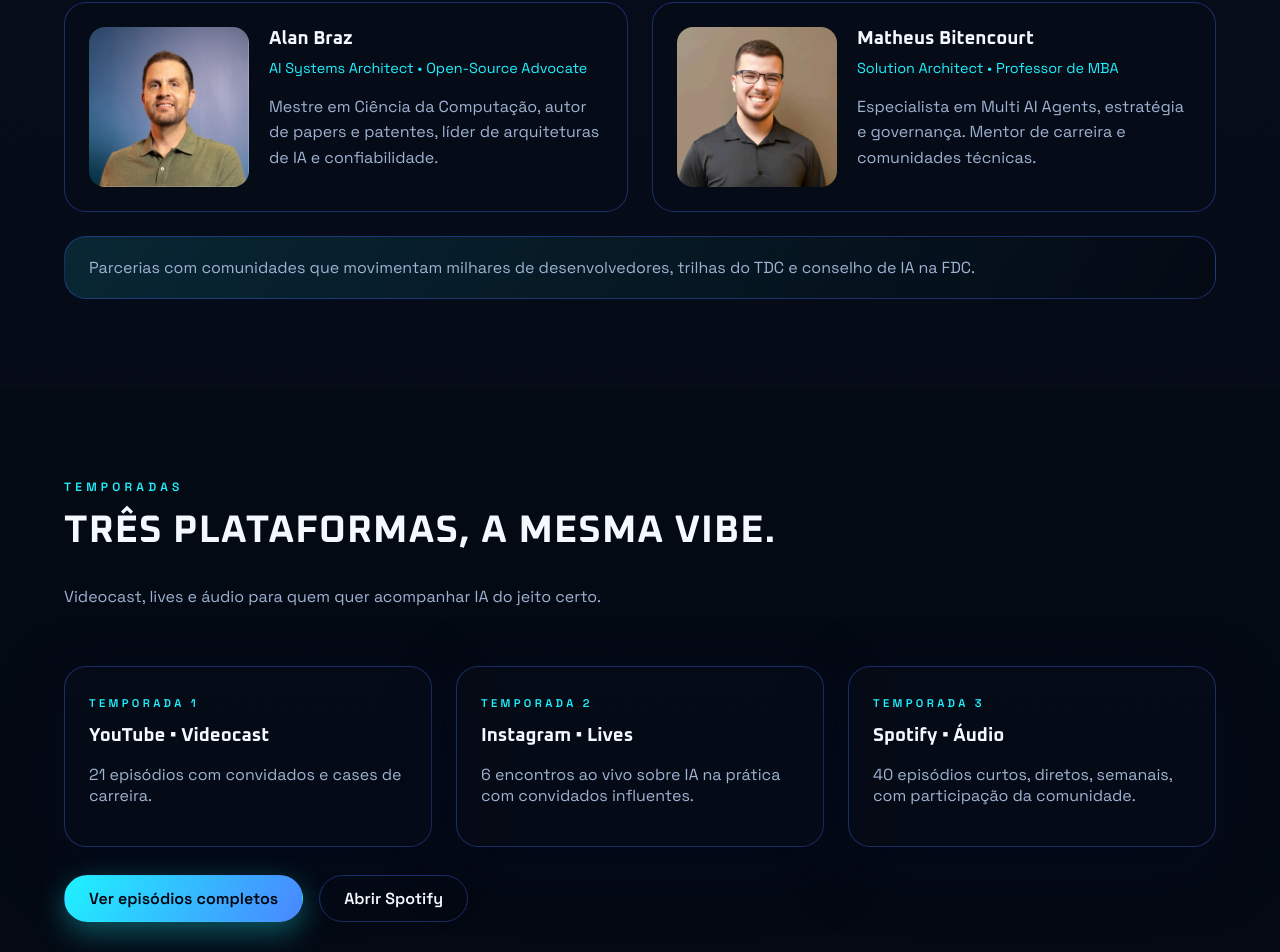
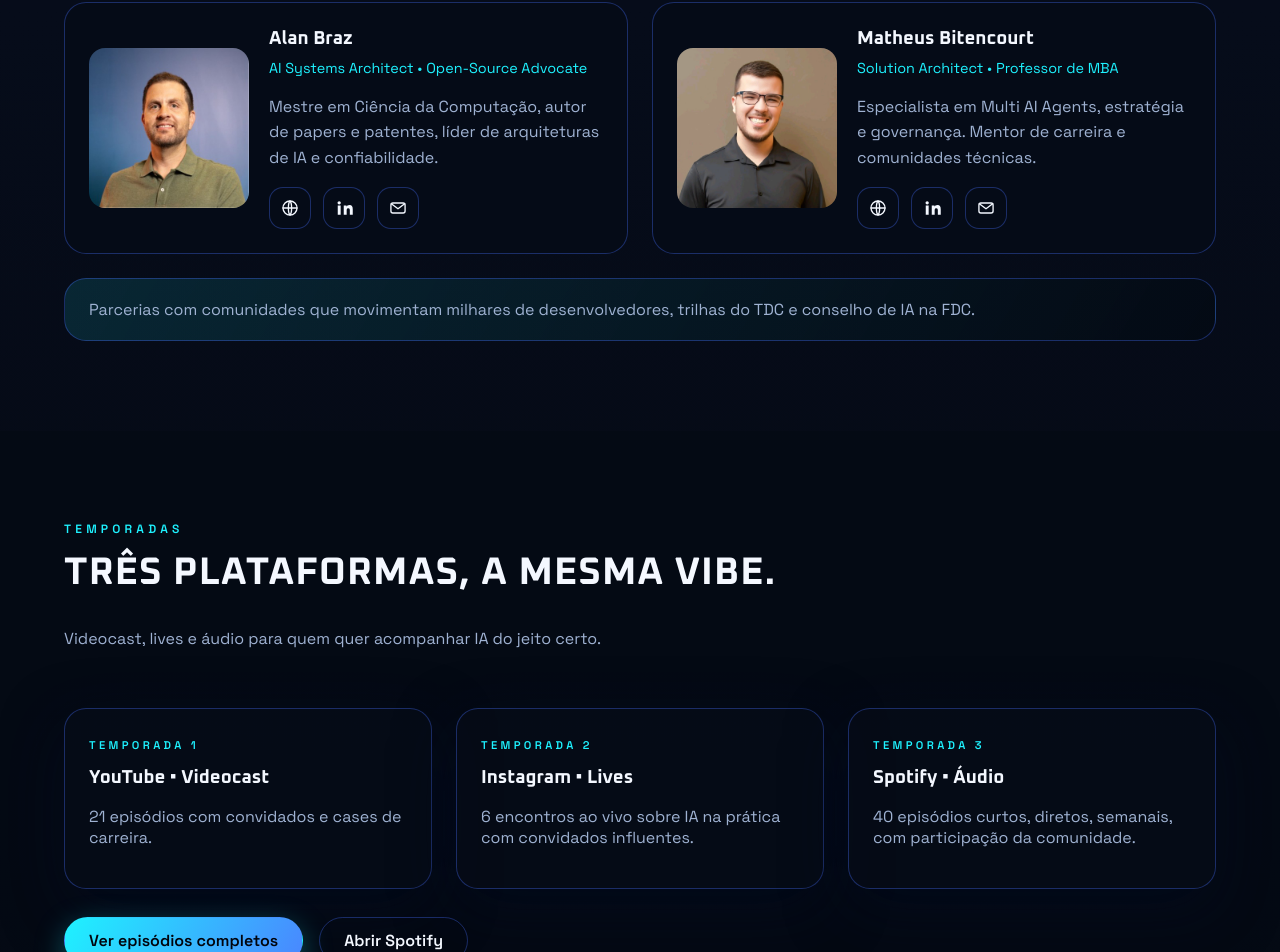
Before and after one commit to pullrecast-dev/pullrecast-dev.github.io, a React (Vite) app: page / in a window 1280 px wide. Shown: the part 2418-3370 px from the top of the page. Built offline with nearby package versions, Linux system fonts and the light colour scheme.

Commit message:
hosts links

```diff
--- a/src/App.jsx
+++ b/src/App.jsx
@@ -606,6 +606,71 @@ function Home() {
                   Mestre em Ciência da Computação, autor de papers e patentes, líder
                   de arquiteturas de IA e confiabilidade.
                 </p>
+                <div className="host-links">
+                  <a
+                    className="icon-link"
+                    href="https://alan.ia.br"
+                    aria-label="Website do Alan"
+                    target="_blank"
+                    rel="noreferrer"
+                  >
+                    <span className="sr-only">Website do Alan</span>
+                    <svg viewBox="0 0 24 24" aria-hidden="true">
+                      <circle cx="12" cy="12" r="8.4" fill="none" stroke="currentColor" strokeWidth="1.6" />
+                      <path
+                        d="M3.6 12h16.8M12 3.6c2.6 2.8 2.6 13.9 0 16.8M12 3.6c-2.6 2.8-2.6 13.9 0 16.8"
+                        fill="none"
+                        stroke="currentColor"
+                        strokeWidth="1.6"
+                        strokeLinecap="round"
+                      />
+                    </svg>
+                  </a>
+                  <a
+                    className="icon-link"
+                    href="https://www.linkedin.com/in/alanbraz"
+                    aria-label="LinkedIn do Alan"
+                    target="_blank"
+                    rel="noreferrer"
+                  >
+                    <span className="sr-only">LinkedIn do Alan</span>
+                    <svg viewBox="0 0 24 24" aria-hidden="true">
+                      <path
+                        d="M4.5 9H8v11H4.5V9zm1.7-5.2a2 2 0 110 4 2 2 0 010-4zM11.5 9H15v1.5c.5-1 1.7-2 3.6-2 3 0 3.9 2 3.9 5.3V20H19v-5.3c0-1.4-.5-2.4-1.8-2.4-1 0-1.6.7-1.9 1.4-.1.3-.1.7-.1 1.2V20h-3.5V9z"
+                        fill="currentColor"
+                      />
+                    </svg>
+                  </a>
+                  <a
+                    className="icon-link"
+                    href="mailto:alan@podcast.ia.br"
+                    aria-label="Email do Alan"
+                    target="_blank"
+                    rel="noreferrer"
+                  >
+                    <span className="sr-only">Email do Alan</span>
+                    <svg viewBox="0 0 24 24" aria-hidden="true">
+                      <rect
+                        x="3.5"
+                        y="6"
+                        width="17"
+                        height="12"
+                        rx="2.4"
+                        fill="none"
+                        stroke="currentColor"
+                        strokeWidth="1.6"
+                      />
+                      <path
+                        d="M4 7l8 6 8-6"
+                        fill="none"
+                        stroke="currentColor"
+                        strokeWidth="1.6"
+                        strokeLinecap="round"
+                        strokeLinejoin="round"
+                      />
+                    </svg>
+                  </a>
+                </div>
               </div>
             </article>
             <article className="host-card">
@@ -617,6 +682,71 @@ function Home() {
                   Especialista em Multi AI Agents, estratégia e governança. Mentor
                   de carreira e comunidades técnicas.
                 </p>
+                <div className="host-links">
+                  <a
+                    className="icon-link"
+                    href="https://matheus.ia.br"
+                    aria-label="Website do Matheus"
+                    target="_blank"
+                    rel="noreferrer"
+                  >
+                    <span className="sr-only">Website do Matheus</span>
+                    <svg viewBox="0 0 24 24" aria-hidden="true">
+                      <circle cx="12" cy="12" r="8.4" fill="none" stroke="currentColor" strokeWidth="1.6" />
+                      <path
+                        d="M3.6 12h16.8M12 3.6c2.6 2.8 2.6 13.9 0 16.8M12 3.6c-2.6 2.8-2.6 13.9 0 16.8"
+                        fill="none"
+                        stroke="currentColor"
+                        strokeWidth="1.6"
+                        strokeLinecap="round"
+                      />
+                    </svg>
+                  </a>
+                  <a
+                    className="icon-link"
+                    href="https://www.linkedin.com/in/matheusbitencourt-ai"
+                    aria-label="LinkedIn do Matheus"
+                    target="_blank"
+                    rel="noreferrer"
+                  >
+                    <span className="sr-only">LinkedIn do Matheus</span>
+                    <svg viewBox="0 0 24 24" aria-hidden="true">
+                      <path
+                        d="M4.5 9H8v11H4.5V9zm1.7-5.2a2 2 0 110 4 2 2 0 010-4zM11.5 9H15v1.5c.5-1 1.7-2 3.6-2 3 0 3.9 2 3.9 5.3V20H19v-5.3c0-1.4-.5-2.4-1.8-2.4-1 0-1.6.7-1.9 1.4-.1.3-.1.7-.1 1.2V20h-3.5V9z"
+                        fill="currentColor"
+                      />
+                    </svg>
+                  </a>
+                  <a
+                    className="icon-link"
+                    href="mailto:matheus@podcast.ia.br"
+                    aria-label="Email do Matheus"
+                    target="_blank"
+                    rel="noreferrer"
+                  >
+                    <span className="sr-only">Email do Matheus</span>
+                    <svg viewBox="0 0 24 24" aria-hidden="true">
+                      <rect
+                        x="3.5"
+                        y="6"
+                        width="17"
+                        height="12"
+                        rx="2.4"
+                        fill="none"
+                        stroke="currentColor"
+                        strokeWidth="1.6"
+                      />
+                      <path
+                        d="M4 7l8 6 8-6"
+                        fill="none"
+                        stroke="currentColor"
+                        strokeWidth="1.6"
+                        strokeLinecap="round"
+                        strokeLinejoin="round"
+                      />
+                    </svg>
+                  </a>
+                </div>
               </div>
             </article>
           </div>
--- a/src/index.css
+++ b/src/index.css
@@ -522,6 +522,13 @@ img {
   line-height: 1.6;
 }
 
+.host-links {
+  margin-top: 16px;
+  display: flex;
+  flex-wrap: wrap;
+  gap: 12px;
+}
+
 .impact-banner {
   margin-top: 24px;
   padding: 20px 24px;
```
